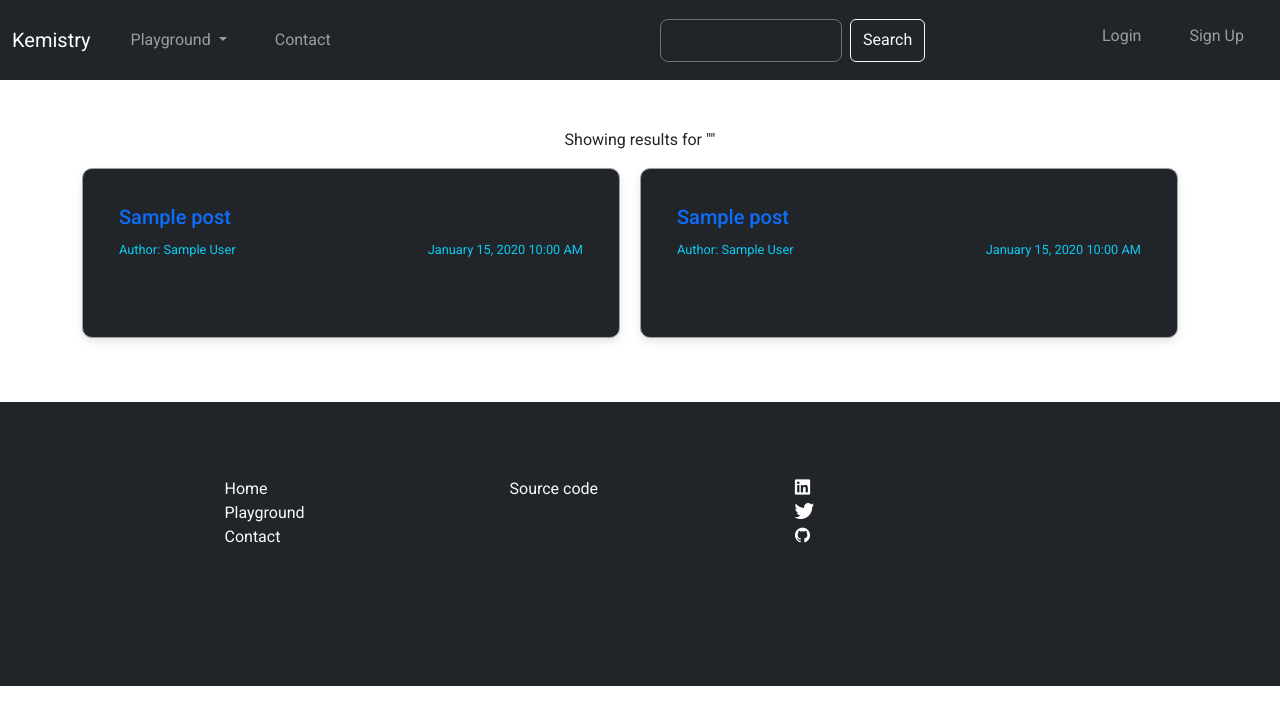
After one commit to kevinkoech357/kemistry, a Flask app: page /search in a window 1280 px wide. The commit adds this page. Shown: the top 725 px of the page. Run offline with Flask 3, Linux system fonts and the light colour scheme; tables that the repository leaves empty hold one stand-in row (values such as "Sample post"); some libraries are stand-ins or nearby versions.

Commit message:
[Feat]: Add search functionality based on posts tag or author Style search template Add search view function

```diff
--- a/kemistry/__init__.py
+++ b/kemistry/__init__.py
@@ -91,10 +91,12 @@ def create_app():
     # Import blueprints
     from kemistry.user.routes import user
     from kemistry.post.routes import post
+    from kemistry.search.routes import search_bp
 
     # Register blueprints
     app.register_blueprint(user)
     app.register_blueprint(post)
+    app.register_blueprint(search_bp)
 
     # one time setup
     with app.app_context():
--- /dev/null
+++ b/kemistry/search/routes.py
@@ -0,0 +1,46 @@
+import logging
+from flask import Blueprint, render_template, request
+from kemistry.models.user import User
+from kemistry.models.post import Post
+from sqlalchemy.exc import SQLAlchemyError
+from sqlalchemy import desc
+
+search_bp = Blueprint("search1", __name__)
+
+logger = logging.getLogger(__name__)
+
+
+@search_bp.route("/search", methods=["GET"])
+def search():
+    """
+    Search for posts based on post tag or post author, and order them by date created in descending order.
+    """
+    query = request.args.get("query", "")
+
+    try:
+        # Search for posts based on tags
+        tag_posts = (
+            Post.query.filter(Post.tag.ilike(f"%{query}%"))
+            .order_by(desc(Post.created_at))
+            .all()
+        )
+
+        # Search for posts by author name
+        author_posts = (
+            Post.query.join(User)
+            .filter(
+                (User.first_name.ilike(f"%{query}%"))
+                | ((User.first_name + " " + User.last_name).ilike(f"%{query}%"))
+            )
+            .filter(Post.user_id == User.id)
+            .order_by(desc(Post.created_at))
+            .all()
+        )
+
+        # Combine the results
+        search_results = tag_posts + author_posts
+
+        return render_template("search.html", query=query, posts=search_results)
+    except SQLAlchemyError as e:
+        logger.error(f"Database error: {str(e)}")
+        return render_template("500.html"), 500
--- a/kemistry/templates/layout/base.html
+++ b/kemistry/templates/layout/base.html
@@ -101,20 +101,22 @@
               <a class="nav-link" href="/contact">Contact</a>
             </li>
           </ul>
-          <form class="d-flex ms-auto" role="search">
+          <form
+            class="d-flex ms-auto"
+            role="search"
+            action="{{ url_for('search1.search')}}"
+            method="GET"
+          >
             <input
               class="form-control me-2 bg-dark border border-secondary text-light"
               type="search"
               placeholder="Search ..."
               aria-label="Search"
+              name="query"
             />
-            <a
-              class="btn btn-outline-light"
-              type="submit"
-              href="{{ url_for('search1.search')}}"
-              >Search</a
-            >
+            <button class="btn btn-outline-light" type="submit">Search</button>
           </form>
+
           <ul class="navbar-nav ms-auto mb-2">
             {% if current_user.is_authenticated %}
             <!-- If user is authenticated, show links for authenticated users -->
--- /dev/null
+++ b/kemistry/templates/search.html
@@ -0,0 +1,70 @@
+{% extends 'layout/base.html' %} {% block content %}
+<style>
+  .custom-card {
+    border: 1px solid #9ea2a8;
+    border-radius: 10px;
+    box-shadow: 0 4px 8px rgba(0, 0, 0, 0.1);
+    padding: 20px;
+    cursor: pointer;
+  }
+
+  .post-container {
+    display: flex;
+    flex-wrap: wrap;
+    justify-content: center;
+  }
+
+  .post-card {
+    flex: 0 0 calc(50% - 20px);
+    margin-bottom: 20px;
+    margin-right: 20px;
+  }
+
+  a {
+    text-decoration: none;
+  }
+</style>
+
+<div class="container py-5">
+  <div class="row justify-content-center">
+    {% if not posts %}
+    <div class="alert alert-secondary text-center">
+      No results found for "<strong>{{ query }}</strong>". Please try a
+      different search term.
+    </div>
+    {% else %}
+    <p class="text-center mb-3">
+      Showing results for "<strong>{{ query }}</strong>"
+    </p>
+    <br>
+    <div class="post-container">
+      {% for post in posts %}
+      <div class="col-md-6 mb-3 post-card">
+        <a href="{{ url_for('post1.show_post', post_id=post.id) }}">
+          <div class="card custom-card bg-dark">
+            <div class="card-body">
+              <h5 class="card-title text-primary">{{ post.title }}</h5>
+              <div class="d-flex justify-content-between">
+                <p class="card-text">
+                  <small class="text-info"
+                    >Author: {{ post.author.first_name }} {{
+                    post.author.last_name }}</small
+                  >
+                </p>
+                <p class="card-text">
+                  <small class="text-info"
+                    >{{ moment(post.created_at).format('LLL') }}</small
+                  >
+                </p>
+              </div>
+              <p class="card-text">{{ post.generate_excerpt() | safe }}</p>
+            </div>
+          </div>
+        </a>
+      </div>
+      {% endfor %}
+    </div>
+    {% endif %}
+  </div>
+</div>
+{% endblock %}
```
Also changed, not shown: kemistry/search/__init__.py (added).
